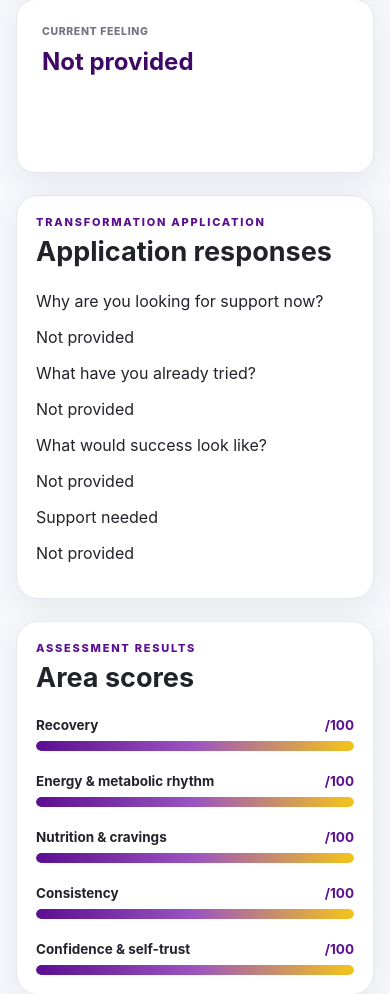
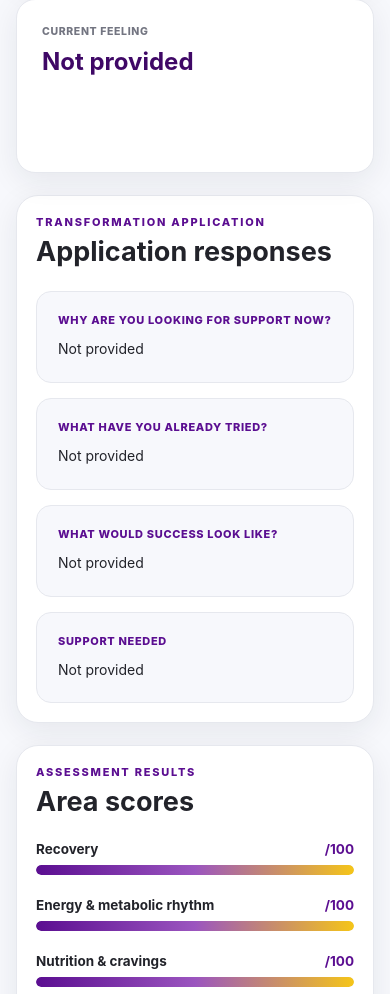
Before and after one commit to ramsparames/eatwelllivewell, a FastAPI app: template templates/lead.html in a window 390 px wide. Shown: the part 1520-2514 px from the top of the page. Run offline with FastAPI, Linux system fonts and the light colour scheme; the template is opened without the code that fills it, so the values that code supplies are empty; parts of the project's set-up code (start-up, migrations or seed data) failed here and were passed over.

Commit message:
Add responsive grid and card styles for dashboard

```diff
--- a/static/dashboard.css
+++ b/static/dashboard.css
@@ -738,3 +738,37 @@ a {
         flex-wrap: wrap;
     }
 }
+.application-response-grid {
+    display: grid;
+    grid-template-columns: repeat(2, 1fr);
+    gap: 15px;
+}
+
+.application-response-card {
+    padding: 21px;
+    border: 1px solid var(--border);
+    border-radius: 15px;
+    background: var(--background);
+}
+
+.application-response-card span {
+    display: block;
+    color: var(--primary);
+    font-size: 11px;
+    font-weight: 850;
+    letter-spacing: 0.06em;
+    text-transform: uppercase;
+}
+
+.application-response-card p {
+    margin: 10px 0 0;
+    color: var(--text);
+    font-size: 14px;
+    line-height: 1.7;
+}
+
+@media (max-width: 760px) {
+    .application-response-grid {
+        grid-template-columns: 1fr;
+    }
+}
```
